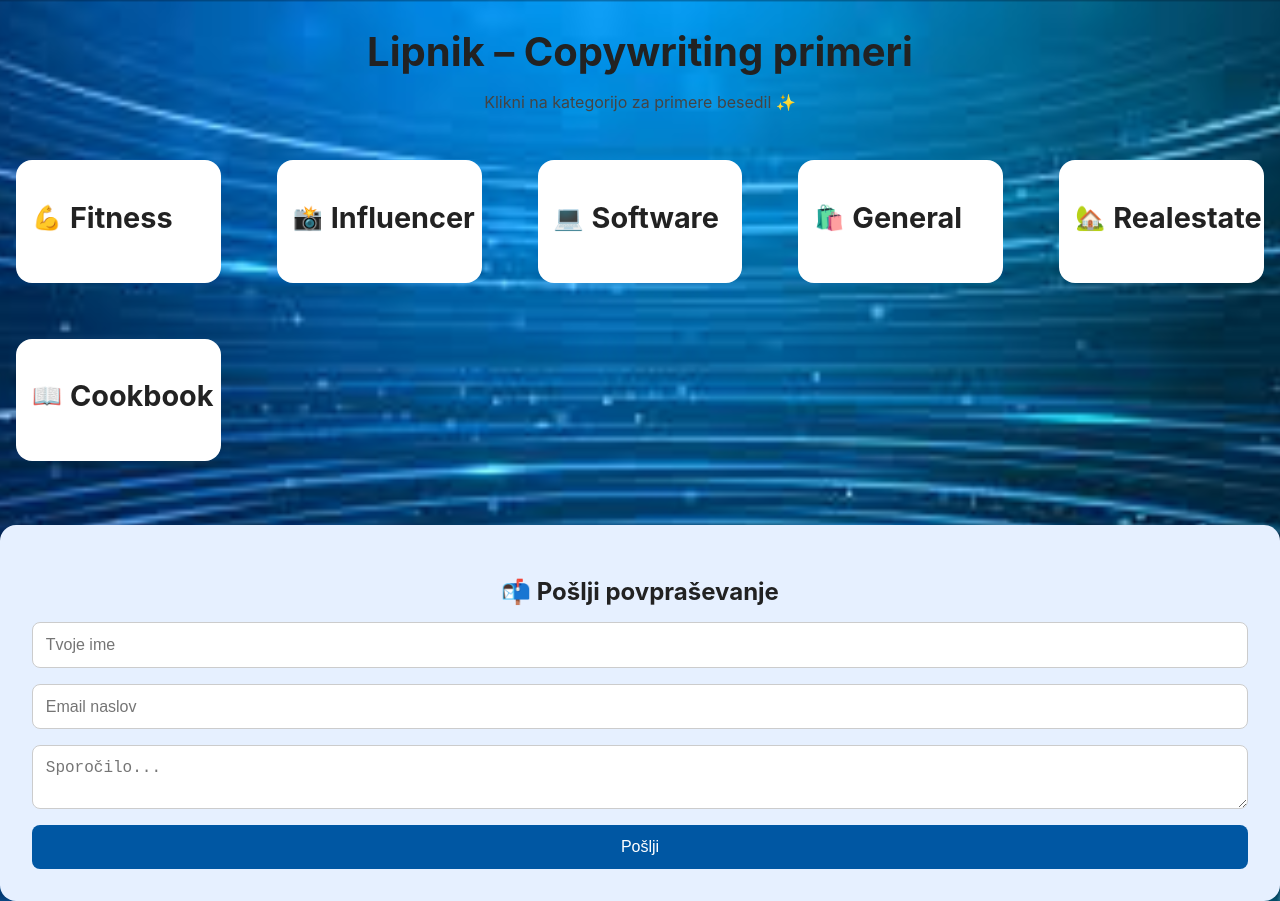
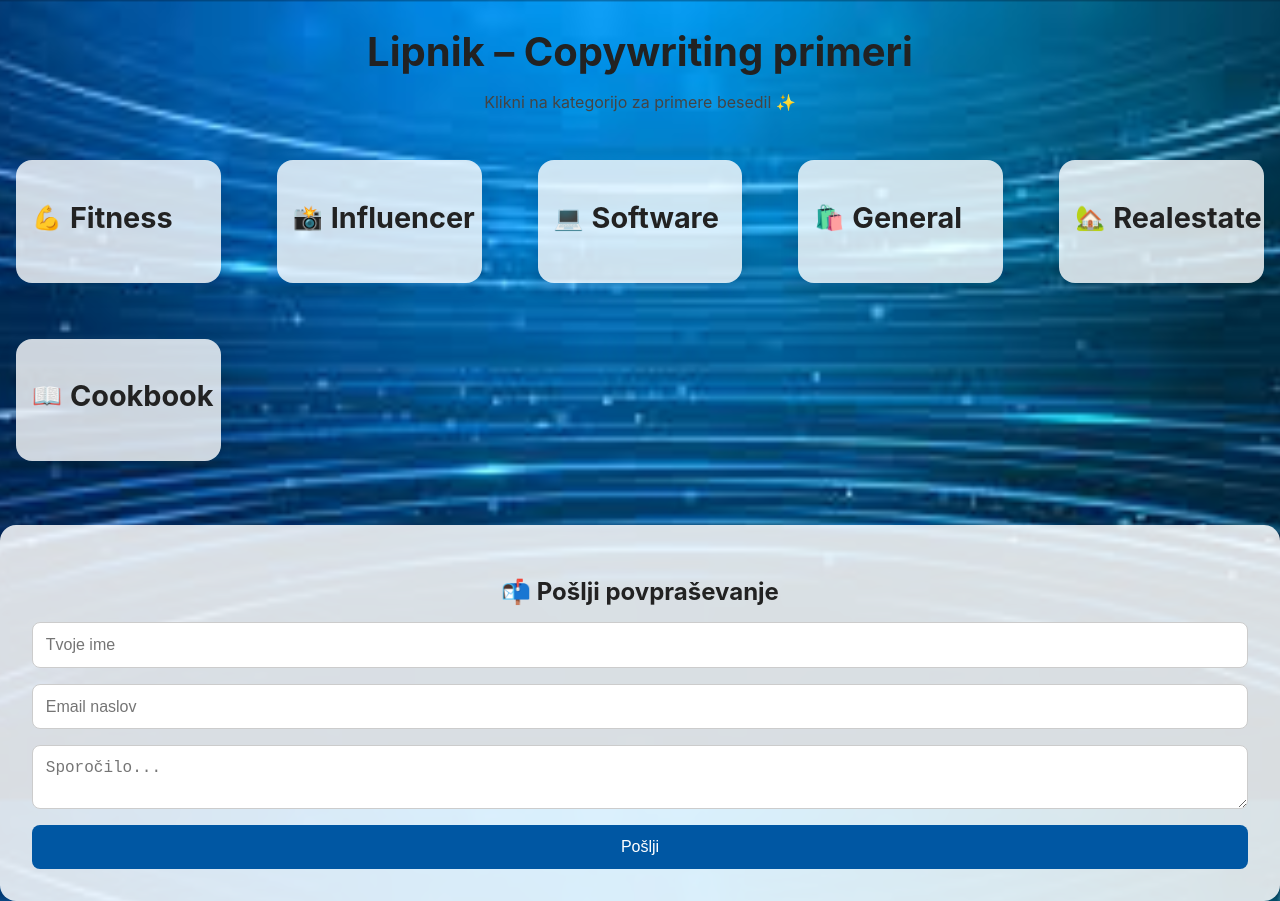
Before and after one commit to Lipnoxy/mycopywriting, a Next.js app: page / in a window 1280 px wide. Built offline with nearby package versions, Linux system fonts and the light colour scheme.

Commit message:
Update globals.css

```diff
--- a/styles/globals.css
+++ b/styles/globals.css
@@ -15,13 +15,21 @@ body {
 }
 
 .card {
-  background: rgba(255, 255, 255, 0.8); /* prosojno belo */
+  background: rgba(255, 255, 255, 0.8);
+  border-radius: 1rem;
+  padding: 1rem;
+  margin: 1rem;
+  cursor: pointer;
+  box-shadow: 0 8px 20px rgba(0, 0, 0, 0.1);
+  transition: transform 0.2s ease, box-shadow 0.2s ease;
 }
 
 .contact-form {
-  background: rgba(255, 255, 255, 0.85); /* rahlo prosojno */
+  margin-top: 3rem;
+  padding: 2rem;
+  background: rgba(255, 255, 255, 0.85);
+  border-radius: 1rem;
 }
-
 
 .title {
   font-size: 2.5rem;
@@ -107,16 +115,6 @@ pre {
   cursor: pointer;
 }
 
-.card {
-  background: white;
-  border-radius: 1rem;
-  padding: 1rem;
-  margin: 1rem;
-  cursor: pointer;
-  box-shadow: 0 0 0 transparent;
-  transition: transform 0.2s ease, box-shadow 0.2s ease;
-}
-
 .card:hover {
   transform: translateY(-5px) scale(1.02);
   box-shadow: 0 8px 20px rgba(0, 0, 0, 0.1);
@@ -142,13 +140,6 @@ pre {
   border-radius: 0.5rem;
   margin-bottom: 0.5rem;
   white-space: pre-wrap;
-}
-
-.contact-form {
-  margin-top: 3rem;
-  padding: 2rem;
-  background-color: #e6f0ff;
-  border-radius: 1rem;
 }
 
 .contact-form form {
```
